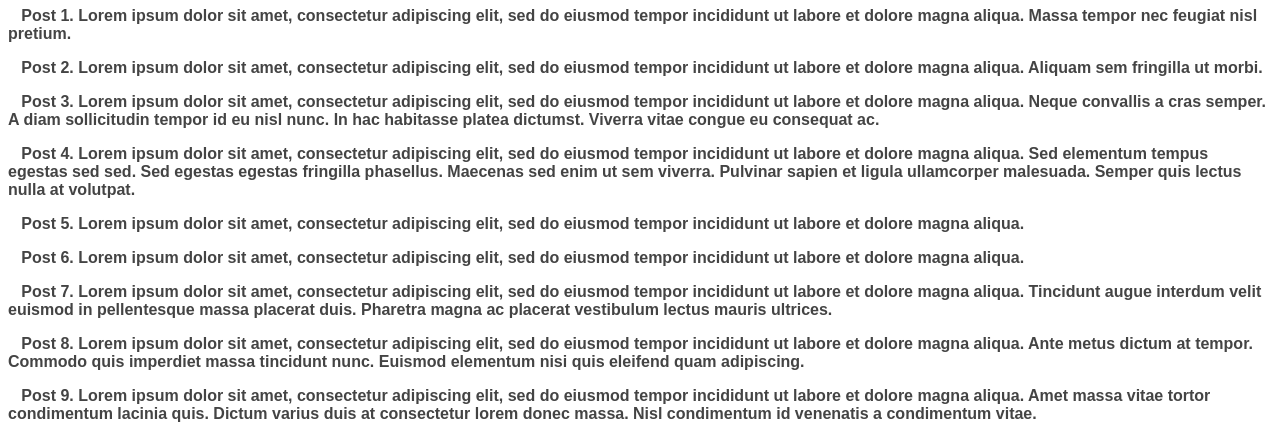
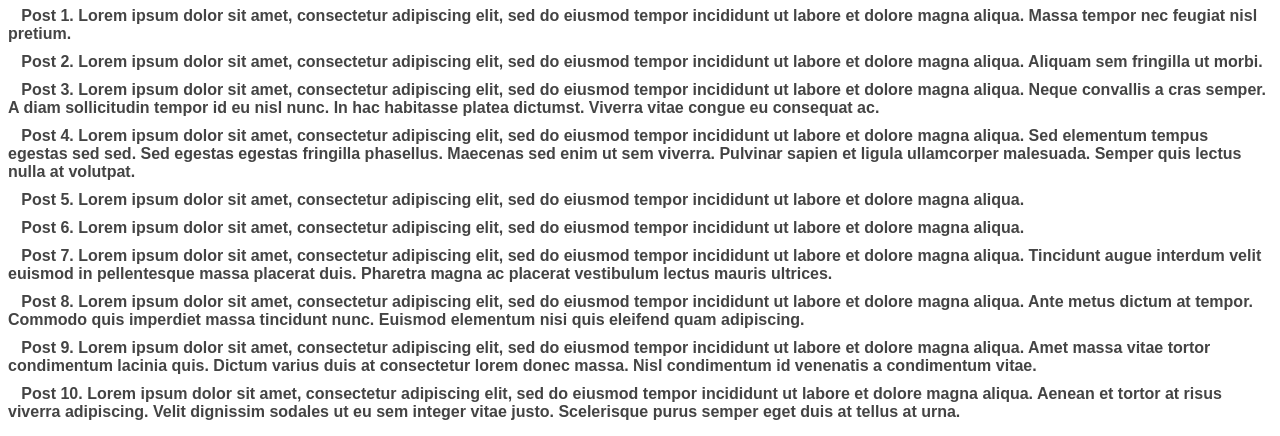
Before and after one commit to ryanardo/blog, a plain HTML site: page index.html in a window 1280 px wide. Shown: the part 73-509 px from the top of the page. Drawn offline with Linux system fonts and the light colour scheme.

Commit message:
Add blog

```diff
--- a/css/style.css
+++ b/css/style.css
@@ -11,3 +11,8 @@
   font-family: sans-serif;
   font-style: italic;
 }
+
+p {
+  margin-top: 10px;
+  margin-bottom: 10px;
+}
```
